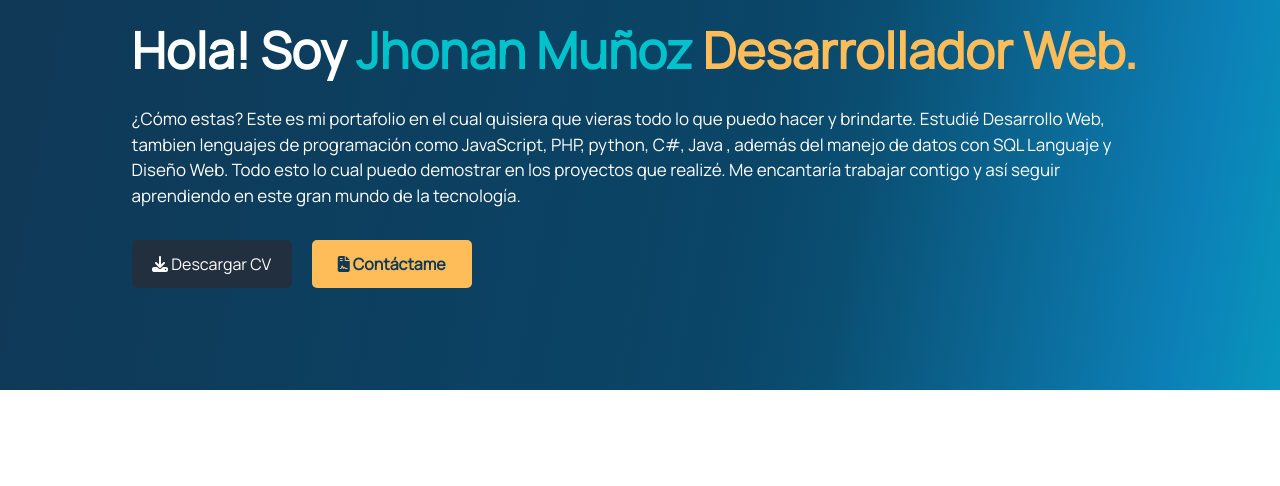
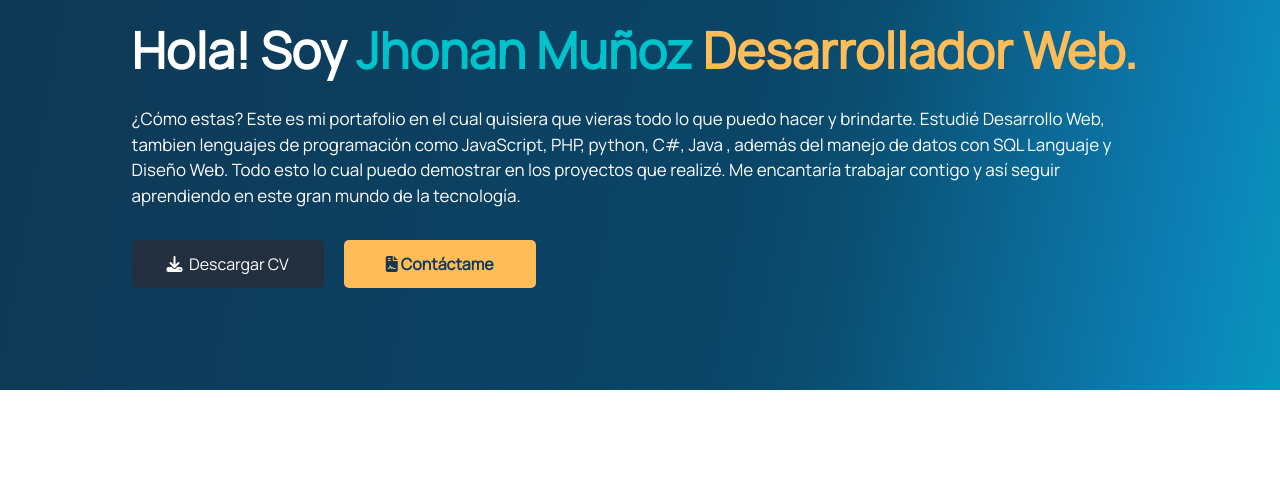
Before and after one commit to jhomudev/portfolio, a PHP site: page / in a window 1280 px wide. Shown: the part 556-1042 px from the top of the page. Run offline with PHP 8.4, Linux system fonts and the light colour scheme; some libraries are stand-ins or nearby versions.

Commit message:
arreglos links contacts

```diff
--- a/index.html
+++ b/index.html
@@ -66,16 +66,16 @@
                     Diseño Web. Todo esto lo cual puedo demostrar en los proyectos que realizé. Me encantaría trabajar
                     contigo y así seguir aprendiendo en este gran mundo de la tecnología.</p><br>
                 <div class="buttons">
-                    <button class="cv border-none" style="--color:var(--dark);">
-                        <i class="fa-solid fa-download"></i>
+                    <button class="btn cv border-none" style="--color:var(--dark);">
+                        <i class="fa-solid fa-download"></i>&nbsp;
                         Descargar CV
                         <ul class="decoration-none">
                             <li class="text-3"><a class="decoration-none" href="https://jhonancaleb.github.io" target="_blank">Ver CV online</a></li>
                             <li class="text-3"><a class="decoration-none" href="" target="_blank">Descargar CV</a></li>
                         </ul>
                     </button>
-                    <button class="hire bold border-none desplazar" onclick="location.href='https:#contacts'" style="--color:var(--orange);color:var(--dark-blue)"><i class="fa-solid fa-file-contract"></i> Contáctame
-                    </button>
+                    <a class="btn hire bold border-none desplazar" href="#contacts" style="--color:var(--orange);color:var(--dark-blue)"><i class="fa-solid fa-file-contract"></i> &nbsp;Contáctame
+                    </a>
                 </div>
             </div>
             <div class="box">
@@ -83,7 +83,7 @@
                     <img src="img/perfil.jpg" alt="">
                     <h2 class="orange">DESARROLLADOR WEB</h2>
                     <h2 class="cyan">DevMc</h2>
-                    <button onclick="location.href='https:#contacts'" class="border-none text-2 bold desplazar">Contáctame</button>
+                    <a href="#contacts" class="border-none text-2 bold desplazar">Contáctame</a>
                 </div>
             </div>
         </div>
--- a/styles.css
+++ b/styles.css
@@ -303,11 +303,13 @@ section {
 }
 .boxSend form span .ok {
   font-size: 13px;
-  color:var(--blue);
+  color: var(--blue);
+  font-weight: bold;
 }
 .boxSend form span .warning {
   font-size: 13px;
-  color:var(--red);
+  color: var(--red);
+  font-weight: bold;
 }
 
 /* ! finish email */
@@ -431,7 +433,7 @@ section {
 .about-me .contain .box:hover .content img {
   opacity: 0;
 }
-.about-me .contain .box .content button {
+.about-me .contain .box .content a {
   background: var(--cyan);
   border-radius: 2px;
   -webkit-border-radius: 2px;
@@ -445,7 +447,7 @@ section {
   margin-top: 15px;
   font-weight: normal;
 }
-.about-me .contain .box .content button:hover {
+.about-me .contain .box .content a:hover {
   letter-spacing: 2px;
 }
 .about-me .contain .letras {
@@ -457,7 +459,7 @@ section {
   gap: 20px;
   margin: 10px 0;
 }
-.about-me .contain .letras .buttons button {
+.about-me .contain .letras .buttons .btn {
   position: relative;
   padding: 10px 14px;
   width: 12em;
@@ -477,8 +479,11 @@ section {
   -ms-border-radius: 5px;
   -o-border-radius: 5px;
   z-index: 60;
+  display:flex;
+  justify-content:center;
+  align-items:center;
 }
-.about-me .contain .letras .buttons button ul {
+.about-me .contain .letras .buttons .btn ul {
   position: absolute;
   width: 100%;
   height: 0;
@@ -497,16 +502,16 @@ section {
   -ms-border-radius: 0 0 5px 5px;
   -o-border-radius: 0 0 5px 5px;
 }
-.about-me .contain .letras .buttons button ul li {
+.about-me .contain .letras .buttons .btn ul li {
   padding: 5px;
 }
-.about-me .contain .letras .buttons button ul li a {
+.about-me .contain .letras .buttons .btn ul li a {
   color: #acaab3;
 }
-.about-me .contain .letras .buttons button ul li:hover {
+.about-me .contain .letras .buttons .btn ul li:hover {
   background: var(--dark-hover);
 }
-.about-me .contain .letras .buttons button:hover {
+.about-me .contain .letras .buttons .btn:hover {
   cursor: pointer;
   transform: scale(1.1);
   -webkit-transform: scale(1.1);
@@ -514,7 +519,7 @@ section {
   -ms-transform: scale(1.1);
   -o-transform: scale(1.1);
 }
-.about-me .contain .letras .buttons button:hover ul {
+.about-me .contain .letras .buttons .btn:hover ul {
   height: 120%;
 }
 /** FINISH about-me */
```
